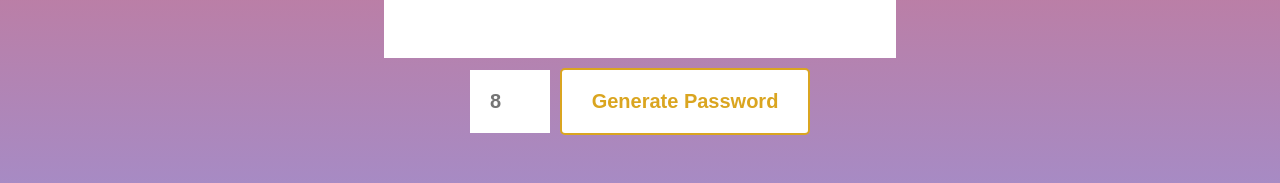
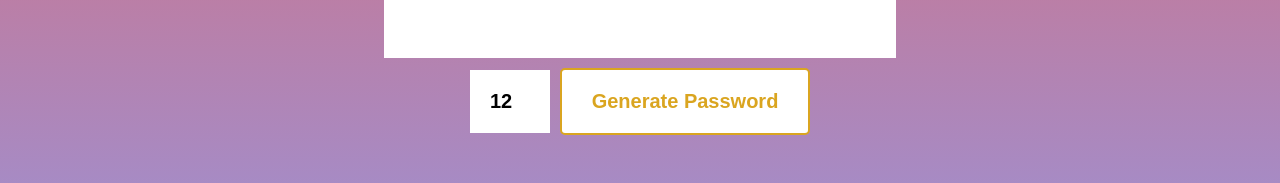
Before and after one commit to ericcnguyen04/password-generator, a React (Create React App) app: page / in a window 1280 px wide. Shown: the part 410-593 px from the top of the page. Built offline with nearby package versions, Linux system fonts and the light colour scheme.

Commit message:
users can now choose length of password

```diff
--- a/src/App.js
+++ b/src/App.js
@@ -4,7 +4,7 @@ import {useState} from 'react';
 
 function App() {
   const [password, setPassword] = useState('');
-  const [passLength, setPassLength] = useState('8')
+  const [passLength, setPassLength] = useState('12')
 
 
   function generatePassword(length) {
@@ -44,8 +44,8 @@ function App() {
         </div>
 
         <div className="button-box">
-          <input type='number' className='length' placeholder='8'></input>
-          <button className="ten" onClick={() => generatePassword(10)}>Generate Password</button>
+          <input type='number' className='length' value={passLength} onChange={(e) => setPassLength(e.target.value)}></input>
+          <button className="ten" onClick={() => generatePassword(passLength)}>Generate Password</button>
         </div>
       </header>
     </div>
```
